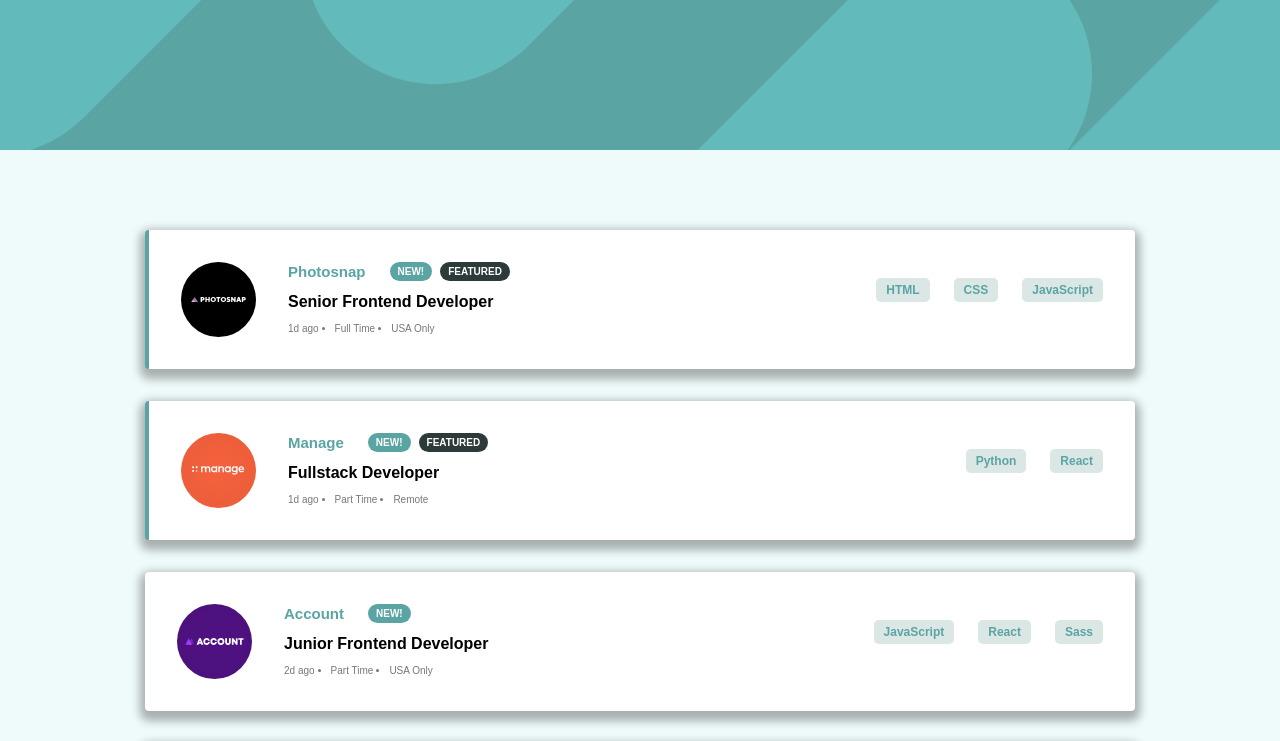
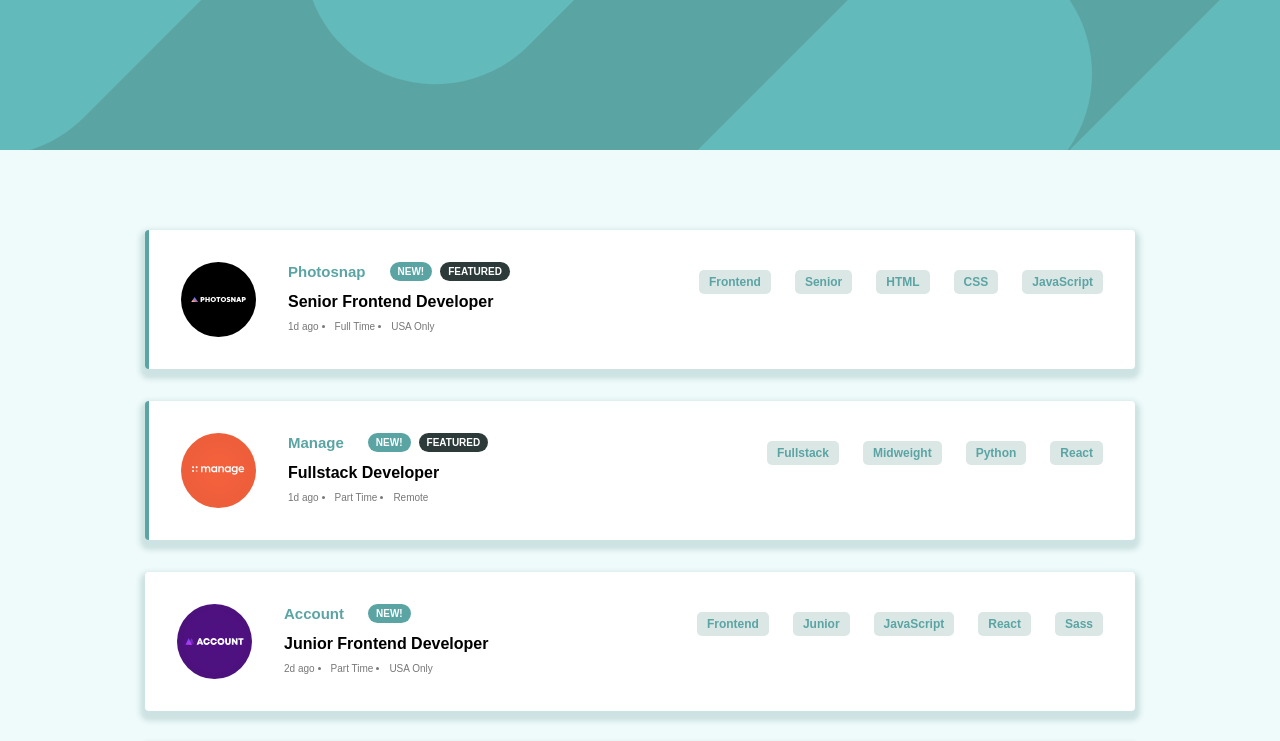
Before and after one commit to dhillman1989/fem-job-listings, a React (Create React App) app: page / in a window 1280 px wide. Shown: the top 741 px of the page. Built offline with nearby package versions, Linux system fonts and the light colour scheme.

Commit message:
add filter functionality

```diff
--- a/src/App.js
+++ b/src/App.js
@@ -1,57 +1,57 @@
+import { useState } from 'react';
+
 import './css/main.css';
-
+import JobItem from './components/JobItem';
 import { data } from './data';
 
 function App() {
+  const [filters, setFilters] = useState([]);
   const jobs = data;
+  const addFilter = (data) => {
+    if (filters.some((f) => f === data)) {
+      return;
+    } else {
+      setFilters([...filters, data]);
+    }
+  };
+  const removeFilter = (data) => {
+    setFilters([...filters.filter((f) => f !== data)]);
+  };
+
   return (
     <>
-      <header class='header'></header>
+      <header className='header'></header>
       <main>
-        <ul class='listings'>
-          {jobs &&
-            jobs.map((job) => {
-              return (
-                <li class={job.featured ? 'job job--highlight' : 'job'}>
-                  <img
-                    src={job.logo}
-                    className='job__image'
-                    alt={`${job.company} logo`}
-                  />
-                  <div class='job__info'>
-                    <div class='flex-row'>
-                      <h2 class='job__company'>{job.company}</h2>
-                      {job.new ? <span class='job__new'>New!</span> : null}
-                      {job.featured ? (
-                        <span class='job__featured'>Featured</span>
-                      ) : null}
-                    </div>
-                    <h3 class='job__title'>{job.position}</h3>
-                    <div class='job__details'>
-                      <ul class='flex-row'>
-                        <li>{job.postedAt}</li>
-                        <li>{job.contract}</li>
-                        <li>{job.location}</li>
-                      </ul>
-                    </div>
-                  </div>
-                  <hr class='horizontal-rule' />
-                  <div class='job__skills'>
-                    <ul class='flex-row'>
-                      {job.languages.map((lang) => (
-                        <li>{lang}</li>
-                      ))}
-                      {job.tools.map((tool) => (
-                        <li>{tool}</li>
-                      ))}
-                    </ul>
-                  </div>
-                </li>
-              );
-            })}
+        {filters.length > 0 && (
+          <section className='filterbox'>
+            <div className='job__skills filterlist '>
+              <ul className='flex-row'>
+                {filters.map((filter) => (
+                  <li onClick={() => removeFilter(filter)}>{filter}</li>
+                ))}
+              </ul>
+            </div>
+          </section>
+        )}
+        <ul className='listings'>
+          {filters.length
+            ? jobs
+                .filter((job) => {
+                  const reducedDetails = [
+                    ...job.languages,
+                    ...job.tools,
+                    job.level,
+                    job.role,
+                  ];
+                  return filters.every((filter) =>
+                    reducedDetails.some((detail) => detail === filter)
+                  );
+                })
+                .map((job) => <JobItem addFilter={addFilter} job={job} />)
+            : jobs.map((job) => <JobItem addFilter={addFilter} job={job} />)}
         </ul>
       </main>
-      <div class='attribution'>
+      <div className='attribution'>
         Challenge by
         <a href='https://www.frontendmentor.io?ref=challenge' target='_blank'>
           Frontend Mentor
--- /dev/null
+++ b/src/components/JobItem.js
@@ -0,0 +1,45 @@
+import React, { useState } from 'react';
+
+const JobItem = ({ job, addFilter }) => {
+  const addFilterHandler = (data) => {
+    addFilter(data);
+  };
+
+  return (
+    <li className={job.featured ? 'job job--highlight' : 'job'}>
+      <img src={job.logo} className='job__image' alt={`${job.company} logo`} />
+      <div className='job__info'>
+        <div className='flex-row'>
+          <h2 className='job__company'>{job.company}</h2>
+          {job.new ? <span className='job__new'>New!</span> : null}
+          {job.featured ? (
+            <span className='job__featured'>Featured</span>
+          ) : null}
+        </div>
+        <h3 className='job__title'>{job.position}</h3>
+        <div className='job__details'>
+          <ul className='flex-row'>
+            <li>{job.postedAt}</li>
+            <li>{job.contract}</li>
+            <li>{job.location}</li>
+          </ul>
+        </div>
+      </div>
+      <hr className='horizontal-rule' />
+      <div className='job__skills'>
+        <ul className='flex-row'>
+          <li onClick={() => addFilter(job.role)}>{job.role}</li>
+          <li onClick={() => addFilter(job.level)}>{job.level}</li>
+          {job.languages.map((lang) => (
+            <li onClick={() => addFilter(lang)}>{lang}</li>
+          ))}
+          {job.tools.map((tool) => (
+            <li onClick={() => addFilterHandler(tool)}>{tool}</li>
+          ))}
+        </ul>
+      </div>
+    </li>
+  );
+};
+
+export default JobItem;
--- a/src/css/main.css
+++ b/src/css/main.css
@@ -19,13 +19,22 @@ body {
   background-color: #8d8d8d;
 }
 
-.listings {
-  margin: 5rem auto;
+.listings,
+.filterbox {
   width: 360px;
 }
 
+.filterbox {
+  margin: -5rem auto 0 auto;
+}
+
+.listings {
+  margin: 5rem auto;
+}
+
 @media only screen and (min-width: 990px) {
-  .listings {
+  .listings,
+  .filterbox {
     width: 990px;
   }
 }
@@ -51,7 +60,7 @@ body {
   padding: 4rem 1rem 2rem 1rem;
   margin: 1rem 0 4rem 0;
   border-radius: 4px;
-  box-shadow: 0 5px 10px 5px rgba(0, 0, 0, 0.3);
+  box-shadow: 0 5px 5px 5px rgba(70, 131, 131, 0.2);
 }
 
 .job--highlight {
@@ -95,7 +104,7 @@ body {
 }
 
 .job__details {
-  margin-top: 0.75rem;
+  margin-top: 0.6rem;
   color: #777777;
 }
 
@@ -105,7 +114,7 @@ body {
 }
 
 .job__skills ul {
-  margin-top: 1rem;
+  margin-top: 0.5rem;
 }
 
 .job__skills ul li {
@@ -150,3 +159,18 @@ body {
     margin-left: auto;
   }
 }
+
+.filterlist {
+  width: 360px;
+  background-color: white;
+  padding: 1rem 1rem 1rem 1rem;
+  margin: 0rem 0 4rem 0;
+  border-radius: 4px;
+  box-shadow: 0 5px 5px 5px rgba(70, 131, 131, 0.2);
+}
+
+@media only screen and (min-width: 990px) {
+  .filterlist {
+    width: 990px;
+  }
+}
--- a/src/sass/base/_base.scss
+++ b/src/sass/base/_base.scss
@@ -19,13 +19,21 @@ body {
   background-color: rgb(141, 141, 141);
 }
 
-.listings {
-  margin: 5rem auto;
+.listings,
+.filterbox {
   width: 360px;
 }
 
+.filterbox {
+  margin: -5rem auto 0 auto;
+}
+.listings {
+  margin: 5rem auto;
+}
+
 @media only screen and (min-width: 990px) {
-  .listings {
+  .listings,
+  .filterbox {
     width: 990px;
   }
 }
--- a/src/sass/components/_job.scss
+++ b/src/sass/components/_job.scss
@@ -5,7 +5,7 @@
   padding: 4rem 1rem 2rem 1rem;
   margin: 1rem 0 4rem 0;
   border-radius: 4px;
-  box-shadow: 0 5px 10px 5px rgba(0, 0, 0, 0.3);
+  box-shadow: 0 5px 5px 5px rgba(70, 131, 131, 0.2);
   &--highlight {
     border-left: 4px solid hsl(180, 29%, 50%);
   }
@@ -41,7 +41,7 @@
     font-size: 1rem;
   }
   &__details {
-    margin-top: 0.75rem;
+    margin-top: 0.6rem;
     color: rgb(119, 119, 119);
     & ul li:not(:first-child) {
       margin-left: 1rem;
@@ -50,7 +50,7 @@
   }
   &__skills {
     & ul {
-      margin-top: 1rem;
+      margin-top: 0.5rem;
     }
     & ul li {
       font-size: 0.75rem;
--- a/src/sass/main.scss
+++ b/src/sass/main.scss
@@ -3,3 +3,4 @@
 @import 'sections/header';
 
 @import 'components/job';
+@import 'components/filterlist';
```
Also changed, not shown: src/sass/components/_filterlist.scss (added, +14 -0 lines).
